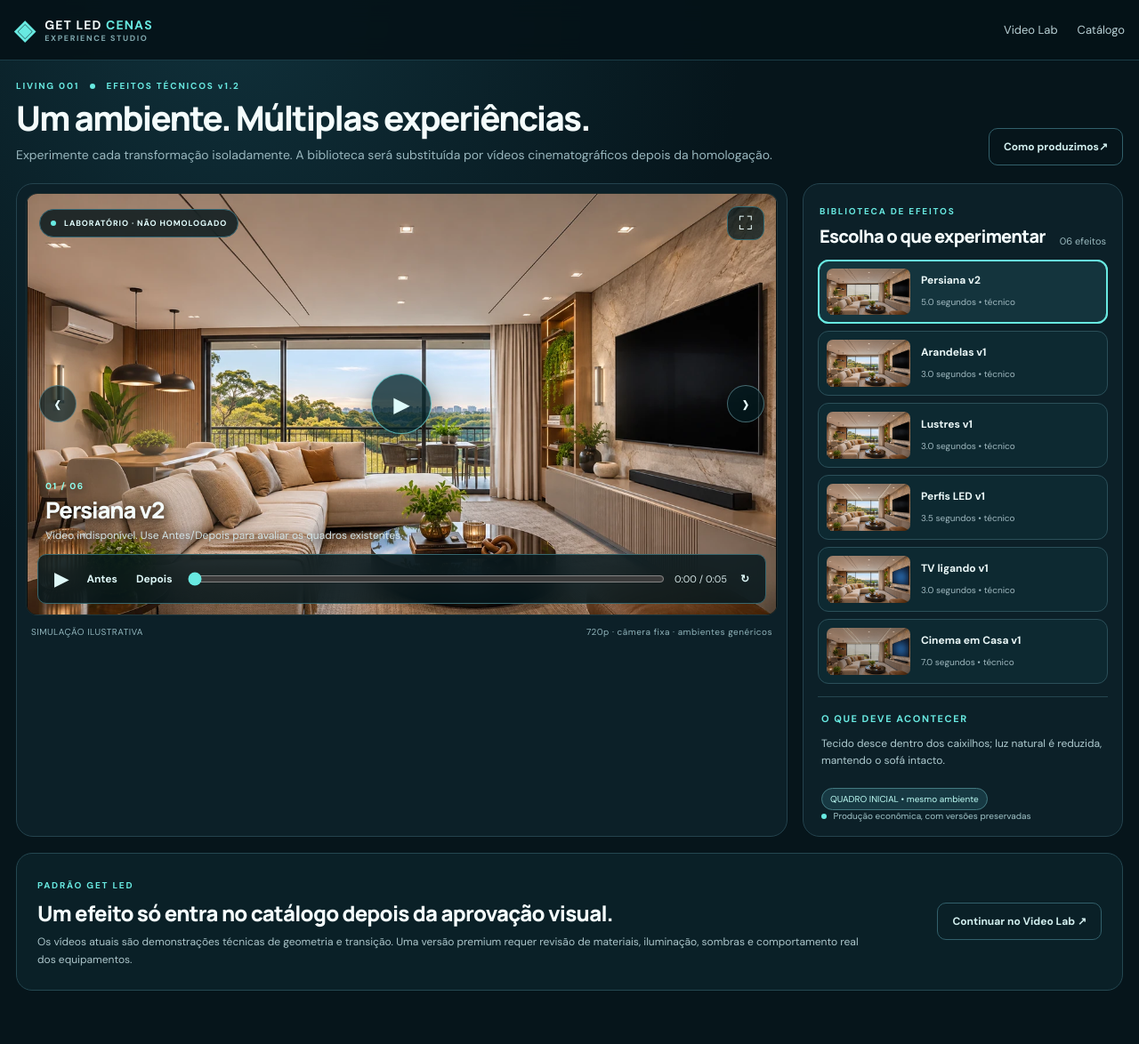
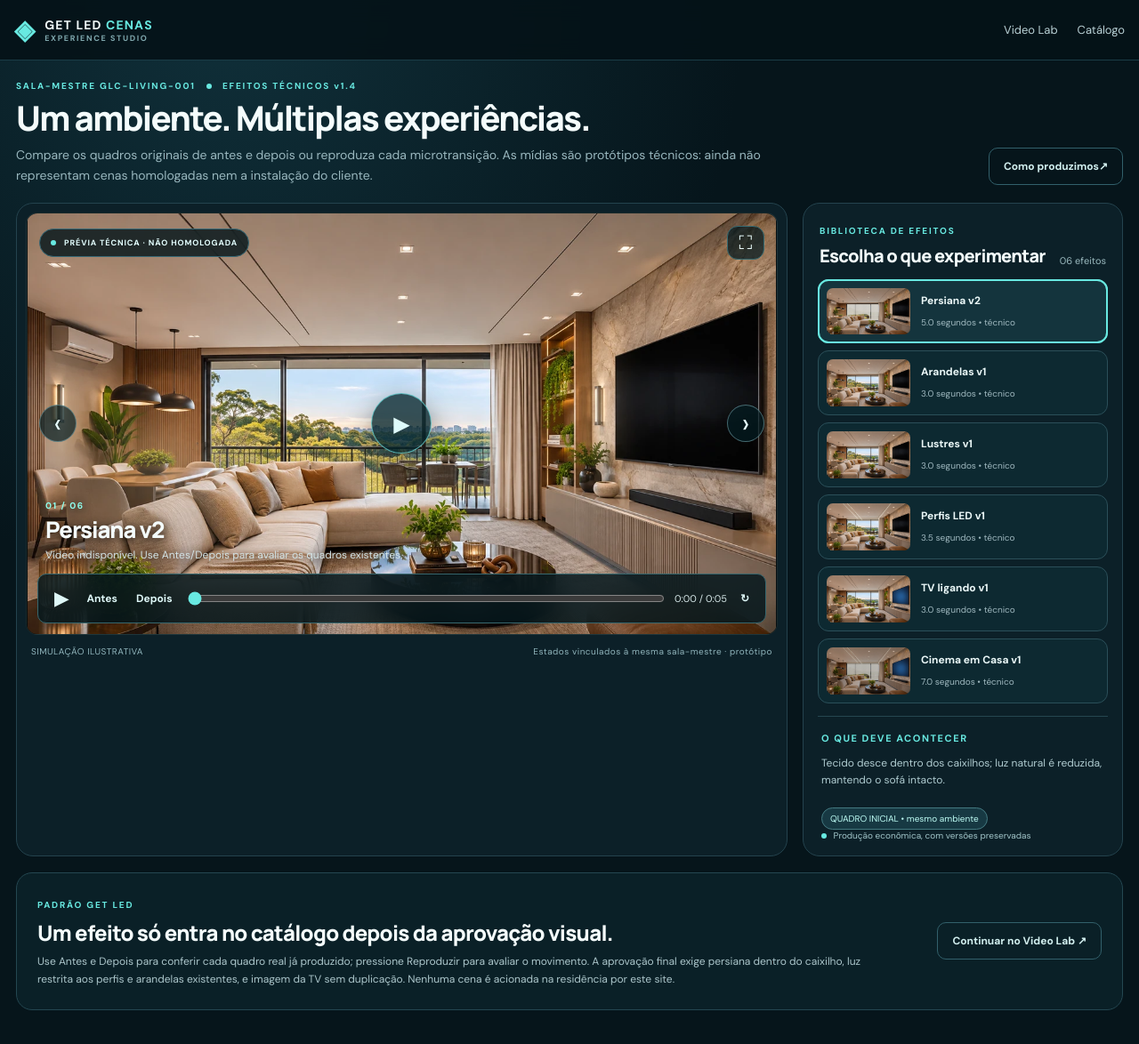
Before and after one commit to projetoever/teste, a plain HTML site: page get-led-cenas/showroom.html in a window 1280 px wide. Shown: the whole page at 89% size. Drawn offline with Linux system fonts and the light colour scheme.

Commit message:
docs(get-led-cenas): label technical comparison, master scene and validation criteria

```diff
--- a/get-led-cenas/showroom.html
+++ b/get-led-cenas/showroom.html
@@ -5,7 +5,7 @@
   <meta name="viewport" content="width=device-width, initial-scale=1, viewport-fit=cover">
   <meta name="theme-color" content="#06151b">
   <meta name="description" content="GET LED CENAS · showroom de microefeitos reais em vídeo para demonstração de automação residencial.">
-  <title>GET LED CENAS — Showroom de Efeitos v1.2</title>
+  <title>GET LED CENAS — Showroom de Efeitos v1.4</title>
   <link rel="stylesheet" href="showroom-v12.css">
 </head>
 <body>
@@ -19,9 +19,9 @@
   <main>
     <section class="intro">
       <div>
-        <div class="overline">LIVING 001 <span class="dot"></span> EFEITOS TÉCNICOS v1.2</div>
+        <div class="overline">SALA-MESTRE GLC-LIVING-001 <span class="dot"></span> EFEITOS TÉCNICOS v1.4</div>
         <h1>Um ambiente. Múltiplas experiências.</h1>
-        <p>Experimente cada transformação isoladamente. A biblioteca será substituída por vídeos cinematográficos depois da homologação.</p>
+        <p>Compare os quadros originais de antes e depois ou reproduza cada microtransição. As mídias são protótipos técnicos: ainda não representam cenas homologadas nem a instalação do cliente.</p>
       </div>
       <div class="intro-cta"><a href="video-lab.html">Como produzimos <span aria-hidden="true">↗</span></a></div>
     </section>
@@ -31,7 +31,7 @@
         <div class="screen" id="screen" tabindex="0" aria-label="Clique para mostrar os controles do player">
           <video id="experienceVideo" poster="assets/rooms/living-model/GLC_LIVING_BASE_001.webp" playsinline muted preload="metadata" disablepictureinpicture controlslist="nodownload noplaybackrate" aria-label="Prévia em vídeo do efeito de automação selecionado"></video>
           <div class="screen-top chrome" id="screenTop">
-            <span class="status-pill"><span class="live-dot"></span> LABORATÓRIO · NÃO HOMOLOGADO</span>
+            <span class="status-pill"><span class="live-dot"></span> PRÉVIA TÉCNICA · NÃO HOMOLOGADA</span>
             <button id="fullScreen" class="icon-button fullscreen" title="Tela cheia" aria-label="Abrir em tela cheia">⛶</button>
           </div>
           <div class="center-controls chrome" id="centerControls">
@@ -56,7 +56,7 @@
           </div>
           <div class="tap-hint" id="tapHint">Toque para ver os controles</div>
         </div>
-        <div class="viewer-footer"><span>SIMULAÇÃO ILUSTRATIVA</span><span>720p · câmera fixa · ambientes genéricos</span></div>
+        <div class="viewer-footer"><span>SIMULAÇÃO ILUSTRATIVA</span><span>Estados vinculados à mesma sala-mestre · protótipo</span></div>
       </section>
 
       <aside class="scene-panel">
@@ -77,7 +77,7 @@
       <div>
         <span class="overline">PADRÃO GET LED</span>
         <h3>Um efeito só entra no catálogo depois da aprovação visual.</h3>
-        <p>Os vídeos atuais são demonstrações técnicas de geometria e transição. Uma versão premium requer revisão de materiais, iluminação, sombras e comportamento real dos equipamentos.</p>
+        <p>Use Antes e Depois para conferir cada quadro real já produzido; pressione Reproduzir para avaliar o movimento. A aprovação final exige persiana dentro do caixilho, luz restrita aos perfis e arandelas existentes, e imagem da TV sem duplicação. Nenhuma cena é acionada na residência por este site.</p>
       </div>
       <a href="video-lab.html">Continuar no Video Lab ↗</a>
     </section>
```
